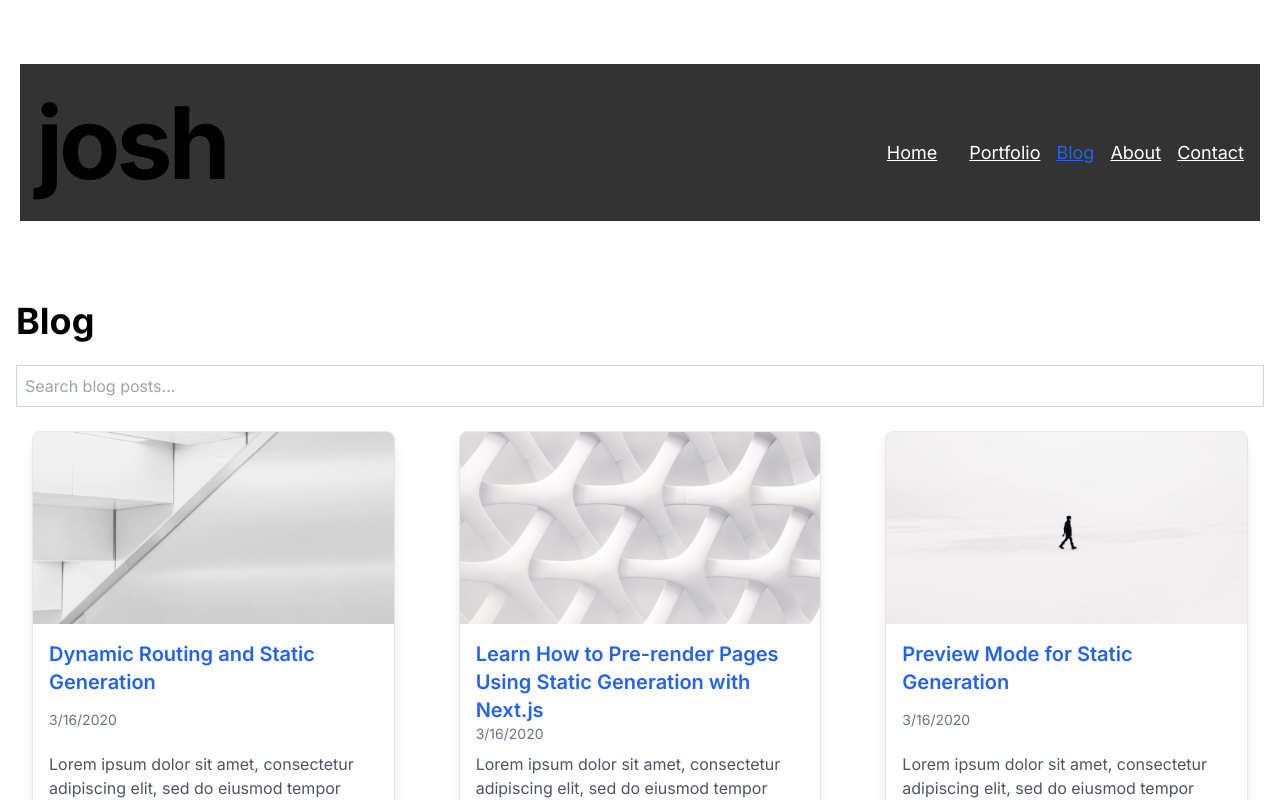
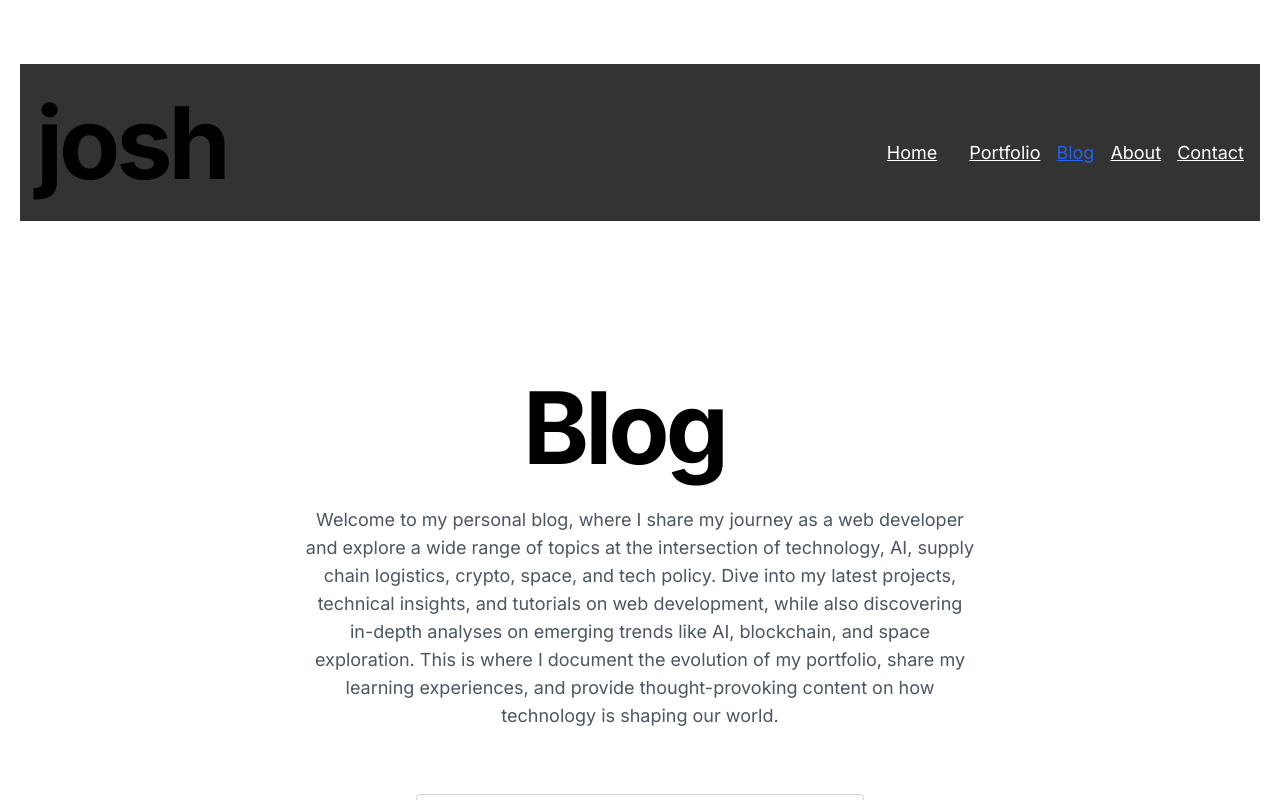
Before and after one commit to joshuadanpeterson/portfolio-blog, a Next.js app: page /posts in a window 1280 px wide. Shown: the top 800 px of the page. Built offline with nearby package versions, Linux system fonts and the light colour scheme.

Commit message:
refactor: Update formatting of Blog title and add description

```diff
--- a/src/app/posts/page.tsx
+++ b/src/app/posts/page.tsx
@@ -52,16 +52,35 @@ export default function BlogPage() {
 
   return (
     <div className="container mx-auto px-4 py-8">
-      <h1 className="text-4xl font-bold mb-6">Blog</h1>
+      {/* Blog Title and Description */}
+      <div className="flex flex-col items-center justify-center mt-16 mb-16">
+        <h1 className="text-5xl md:text-8xl font-bold tracking-tighter leading-tight md:pr-8">
+          Blog
+        </h1>
+        {/* Updated Blog description */}
+        <p className="text-lg text-center mt-4 max-w-2xl text-gray-600">
+          Welcome to my personal blog, where I share my journey as a web
+          developer and explore a wide range of topics at the intersection of
+          technology, AI, supply chain logistics, crypto, space, and tech
+          policy. Dive into my latest projects, technical insights, and
+          tutorials on web development, while also discovering in-depth analyses
+          on emerging trends like AI, blockchain, and space exploration. This is
+          where I document the evolution of my portfolio, share my learning
+          experiences, and provide thought-provoking content on how technology
+          is shaping our world.
+        </p>
+      </div>
 
-      {/* Search Bar */}
+      {/* Center the search bar and limit its width */}
+      <div className="flex justify-center mb-6">
         <input
           type="text"
           value={searchTerm}
           onChange={handleSearchChange}
-        className="border border-gray-300 p-2 w-full mb-6"
+          className="border border-gray-300 p-2 w-full max-w-md md:w-1/2 rounded"
           placeholder="Search blog posts..."
         />
+      </div>
 
       {/* Display filtered posts in a grid layout */}
       <ul className="grid grid-cols-1 md:grid-cols-3 gap-8">
```
Lines whose indentation alone changed are shown as unchanged.
